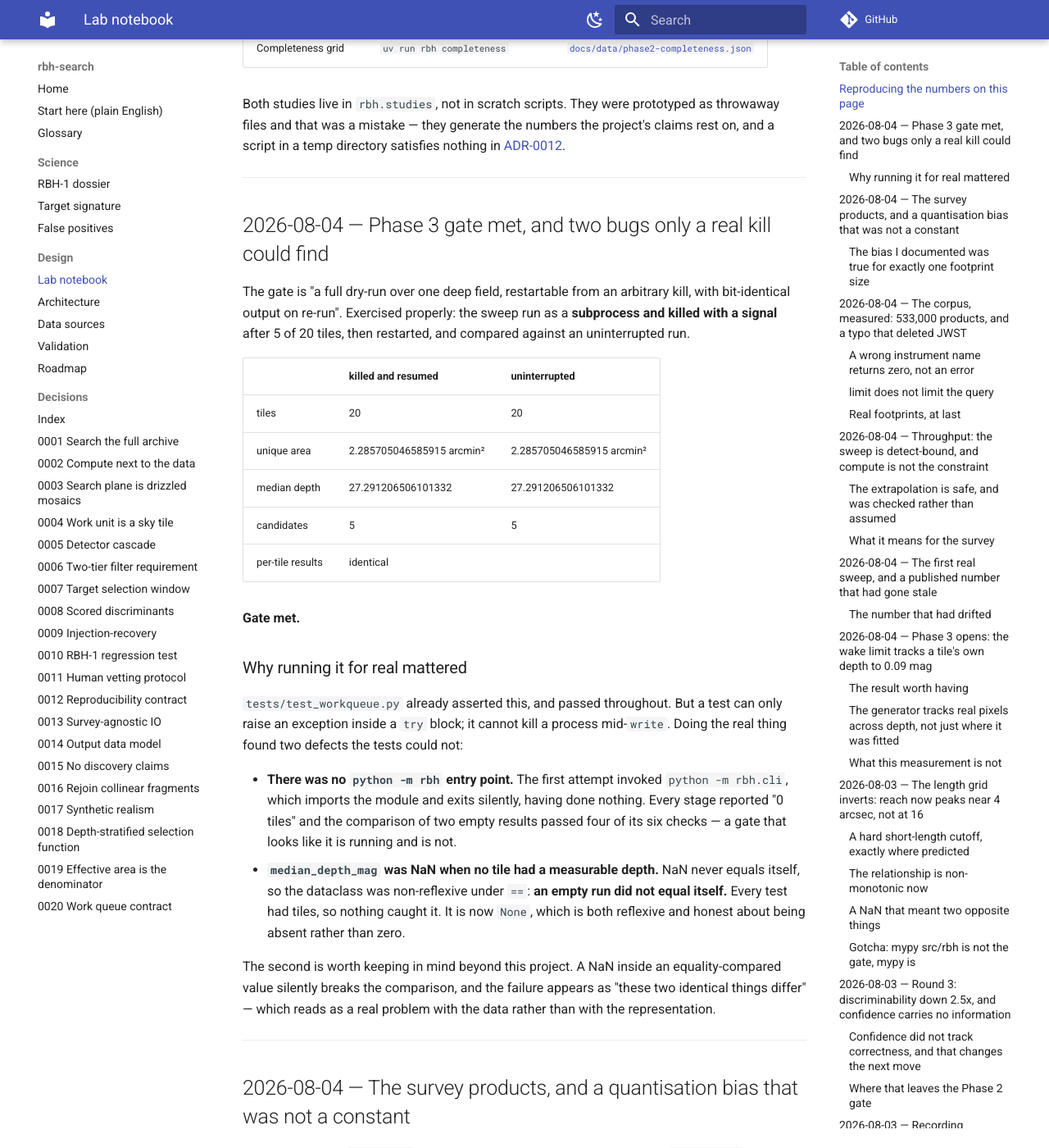
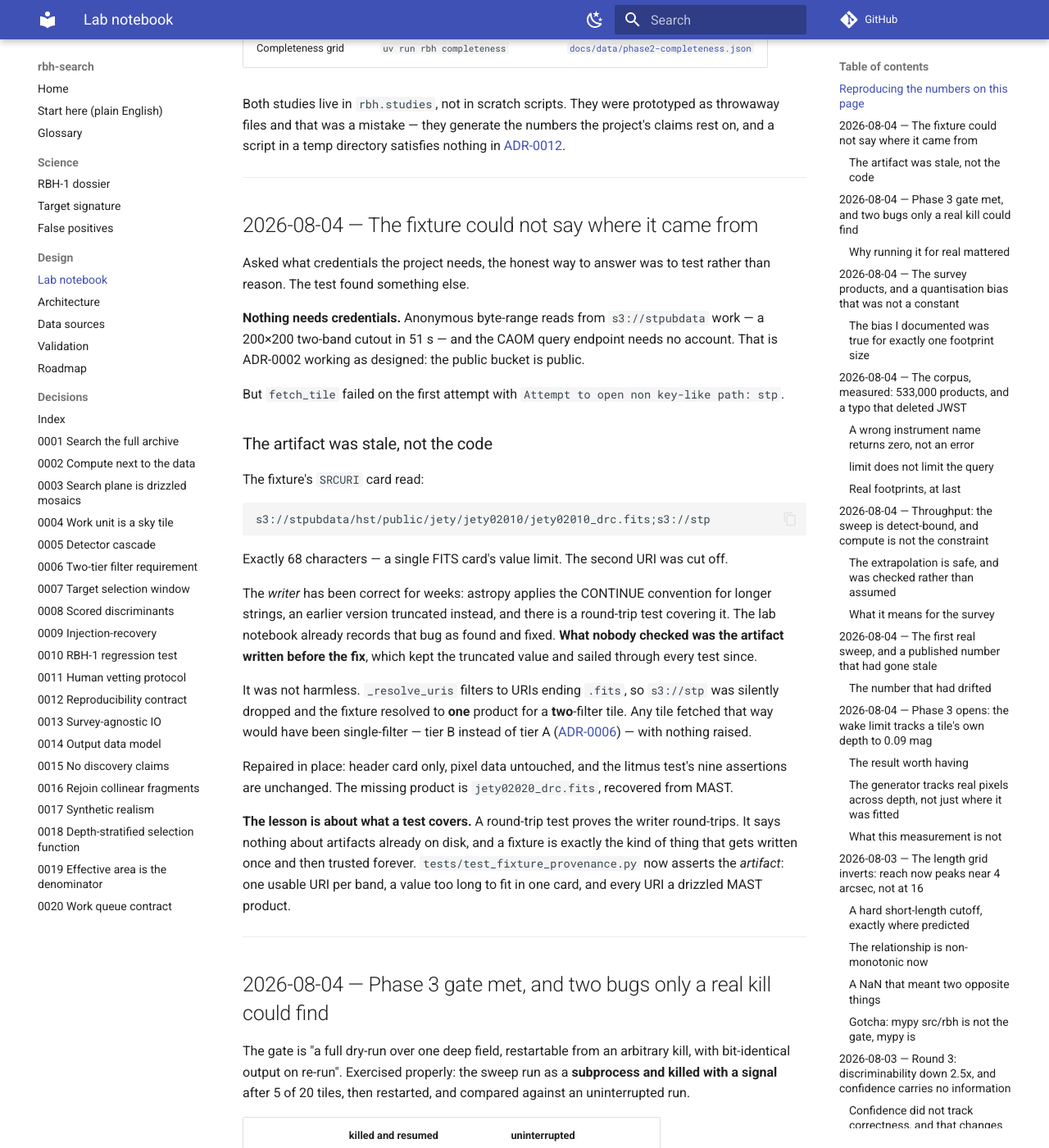
Before and after one commit to FZenji/rbh-search, an MkDocs documentation site: the page built from docs/design/lab-notebook.md, in a window 1280 px wide and 1400 px high, scrolled down 679 px. Shown: the whole window at 82% size. Built offline with MkDocs 1.6.1 and Material for MkDocs 9.7.7, drawn with Linux system fonts in a browser that asks for light colours; comment, search, counter and statistics services are not loaded; some of the changed text lies outside the part shown.

Commit message:
fix: the fixture could not say where it came from
Asked what credentials this project needs, the honest way to answer was to test
rather than reason about it. Nothing needs credentials - anonymous byte-range
reads from s3://stpubdata work, and the CAOM endpoint needs no account - but the
test failed on the way there with:

    ValueError: Attempt to open non key-like path: stp

The artifact was stale, not the code
-------------------------------------

The committed fixture's SRCURI card read

    s3://stpubdata/hst/public/jety/jety02010/jety02010_drc.fits;s3://stp

Exactly 68 characters, a single FITS card's value limit. The second URI was cut
off.

The writer has been correct for weeks: astropy applies the CONTINUE convention
for longer strings, an earlier version truncated instead, and there is a
round-trip test covering it. The lab notebook already records that bug as found
and fixed. What nobody checked was the artifact written BEFORE the fix, which
kept the truncated value and passed every test since.

Not harmless. _resolve_uris filters to URIs ending .fits, so "s3://stp" was
silently dropped and the fixture resolved to ONE product for a TWO-filter tile.
Any tile fetched that way would have been single-filter - tier B instead of tier
A under ADR-0006 - with nothing raised.

Repaired in place: header card only, pixel data untouched, and the litmus test's
nine assertions are unchanged. The missing product is jety02020_drc.fits,
recovered from MAST.

The lesson is about what a test covers. A round-trip test proves the WRITER round
trips. It says nothing about artifacts already on disk, and a fixture is exactly
the kind of thing written once and then trusted forever.
tests/test_fixture_provenance.py now asserts the artifact: one usable URI per
band, a value too long to fit in one card, and every URI a drizzled MAST product.

Verified end to end after the repair: fetch_tile returns a 2-band tier A cutout
in 51 s, anonymously.

321 tests pass, ruff and bare mypy clean over 65 files, docs build strict.

Co-Authored-By: Claude Opus 5 (1M context) <noreply@anthropic.com>

````diff
--- a/docs/design/lab-notebook.md
+++ b/docs/design/lab-notebook.md
@@ -26,6 +26,49 @@ Both studies live in `rbh.studies`, not in scratch scripts. They were prototyped
 throwaway files and that was a mistake — they generate the numbers the project's claims rest
 on, and a script in a temp directory satisfies nothing in
 [ADR-0012](../adr/0012-reproducibility-contract.md).
+
+---
+
+## 2026-08-04 — The fixture could not say where it came from
+
+Asked what credentials the project needs, the honest way to answer was to test rather than
+reason. The test found something else.
+
+**Nothing needs credentials.** Anonymous byte-range reads from `s3://stpubdata` work — a
+200×200 two-band cutout in 51 s — and the CAOM query endpoint needs no account. That is
+ADR-0002 working as designed: the public bucket is public.
+
+But `fetch_tile` failed on the first attempt with `Attempt to open non key-like path: stp`.
+
+### The artifact was stale, not the code
+
+The fixture's `SRCURI` card read:
+
+```
+s3://stpubdata/hst/public/jety/jety02010/jety02010_drc.fits;s3://stp
+```
+
+Exactly 68 characters — a single FITS card's value limit. The second URI was cut off.
+
+The *writer* has been correct for weeks: astropy applies the CONTINUE convention for longer
+strings, an earlier version truncated instead, and there is a round-trip test covering it.
+The lab notebook already records that bug as found and fixed. **What nobody checked was the
+artifact written before the fix**, which kept the truncated value and sailed through every
+test since.
+
+It was not harmless. `_resolve_uris` filters to URIs ending `.fits`, so `s3://stp` was
+silently dropped and the fixture resolved to **one** product for a **two**-filter tile. Any
+tile fetched that way would have been single-filter — tier B instead of tier A
+([ADR-0006](../adr/0006-two-tier-filter-requirement.md)) — with nothing raised.
+
+Repaired in place: header card only, pixel data untouched, and the litmus test's nine
+assertions are unchanged. The missing product is `jety02020_drc.fits`, recovered from MAST.
+
+**The lesson is about what a test covers.** A round-trip test proves the writer round-trips.
+It says nothing about artifacts already on disk, and a fixture is exactly the kind of thing
+that gets written once and then trusted forever. `tests/test_fixture_provenance.py` now
+asserts the *artifact*: one usable URI per band, a value too long to fit in one card, and
+every URI a drizzled MAST product.
 
 ---
 
````
Also changed, not shown: 2 other files.
